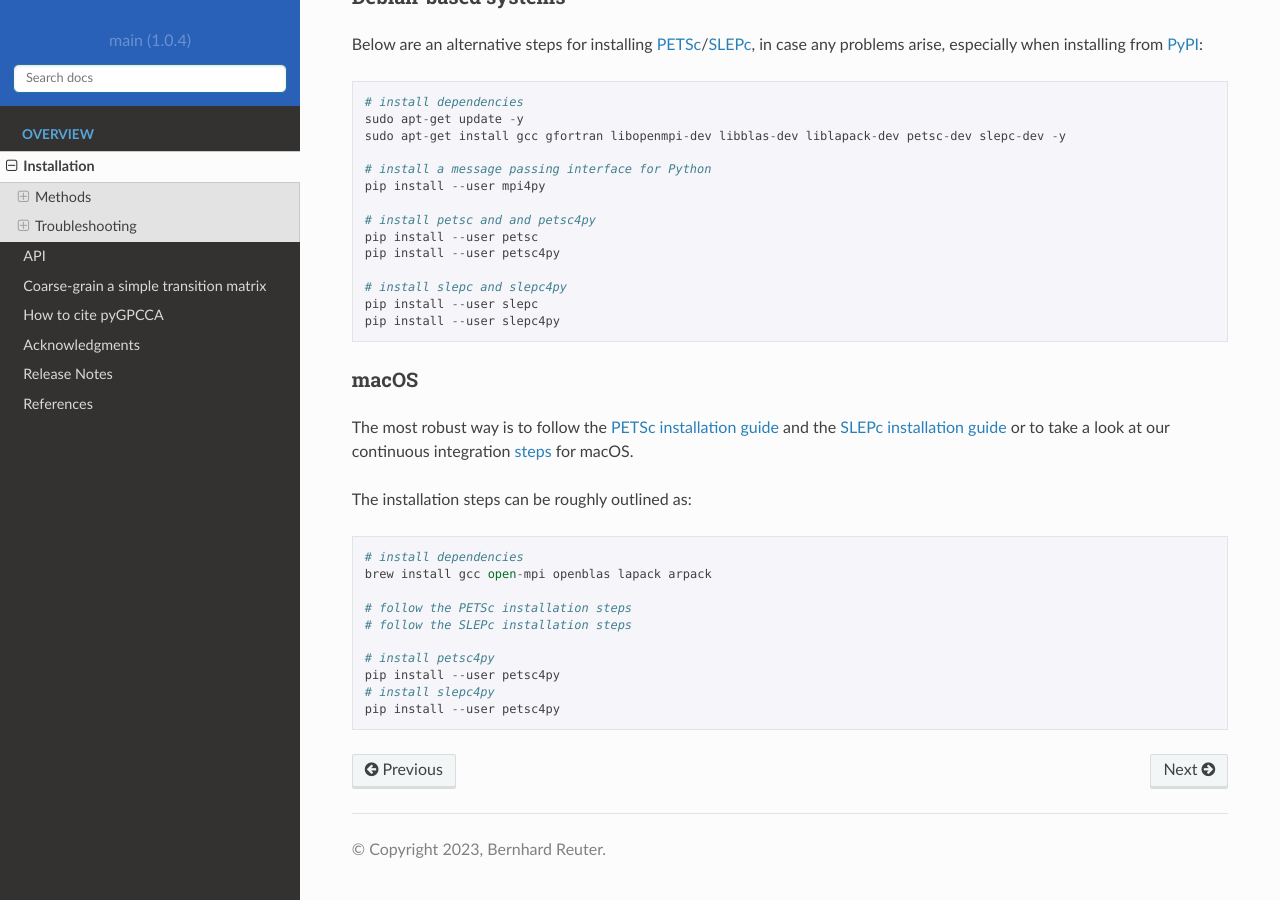
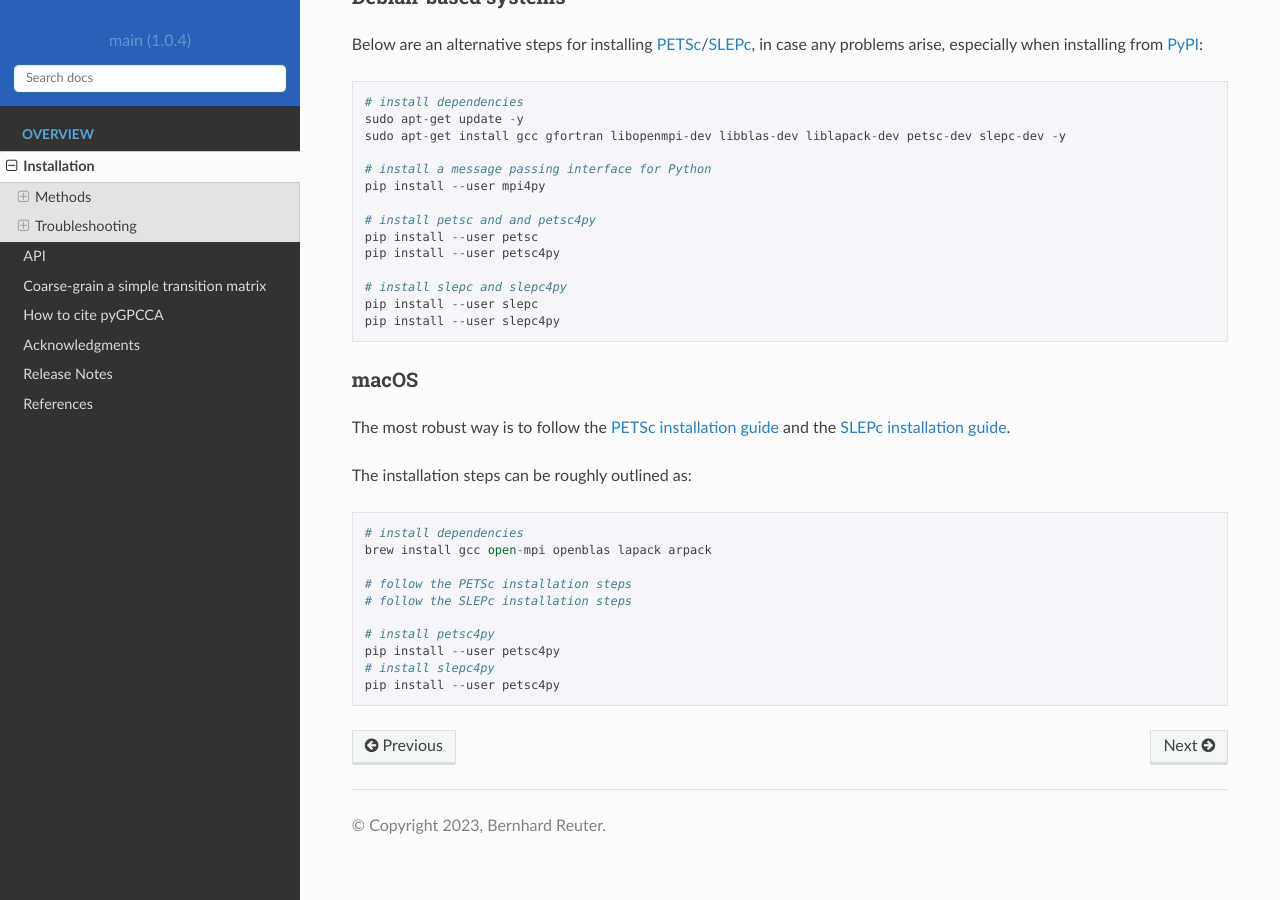
Before and after one commit to msmdev/pyGPCCA, a Sphinx documentation site: the page built from docs/source/installation.rst, in a window 1280 px wide and 900 px high, scrolled down 1354 px. Built offline with Sphinx 7.4.7 and the Read the Docs theme 2.0.0, drawn with Linux system fonts in a browser that asks for light colours.

Commit message:
Update installation.rst (#58)

```diff
--- a/docs/source/installation.rst
+++ b/docs/source/installation.rst
@@ -69,9 +69,7 @@ from `PyPI`_::
 
 macOS
 +++++
-The most robust way is to follow the `PETSc installation guide`_ and the `SLEPc installation guide`_ or to take a look
-at our continuous integration `steps <https://github.com/msmdev/pyGPCCA/blob/main/.scripts/ci/install_dependencies.sh>`_
-for macOS.
+The most robust way is to follow the `PETSc installation guide`_ and the `SLEPc installation guide`_.
 
 The installation steps can be roughly outlined as::
 
```
